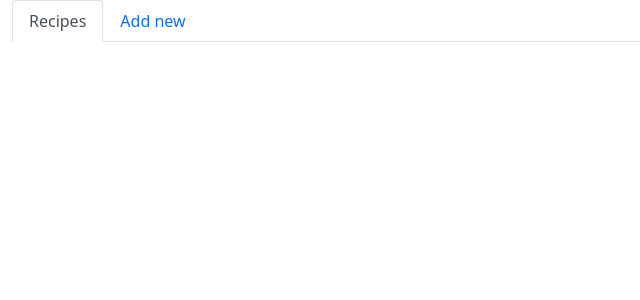
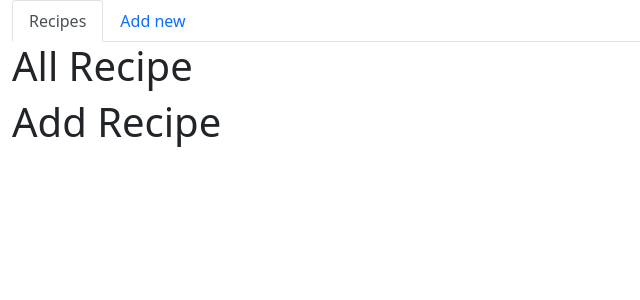
Before and after one commit to dcabangon/nerdistNook-APP, a Vue app: page / in a window 1280 px wide. Shown: the top 300 px of the page, without its empty margins (0-640 px from the left). Built offline with nearby package versions, Linux system fonts and the light colour scheme.

Commit message:
added page components

```diff
--- a/src/App.vue
+++ b/src/App.vue
@@ -1,26 +1,33 @@
 <template>
   <div class="container-fluid">
-    <!-- Links -->
+    <!-- NAVBAR -->
     <ul class="nav nav-tabs">
       <li class="nav-item">
         <button class="nav-link active" aria-current="page">Recipes</button>
       </li>
       <li class="nav-item">
-        <button class="nav-link" href="#">Add new</button>
+        <button class="nav-link">Add new</button>
       </li>
     </ul>
+    <!-- END OF NAVBAR -->
+    <div>
+      <Recipes/>
+      <AddRecipe/>
+    </div>
   </div>
 </template>
 
 <script>
-
+import AddRecipe from "@/components/AddRecipe"
+import Recipes from "@/components/Recipes";
 
 export default {
-  name: 'App',
-
-}
+  name: "App",
+  components: {
+    Recipes, AddRecipe
+  },
+};
 </script>
 
 <style>
-
 </style>
--- /dev/null
+++ b/src/components/AddRecipe.vue
@@ -0,0 +1,3 @@
+<template>
+<h1>Add Recipe</h1>
+</template>
--- /dev/null
+++ b/src/components/Recipes.vue
@@ -0,0 +1,3 @@
+<template>
+<h1>All Recipe</h1>
+</template>
```
Also changed, not shown: notes.txt.
